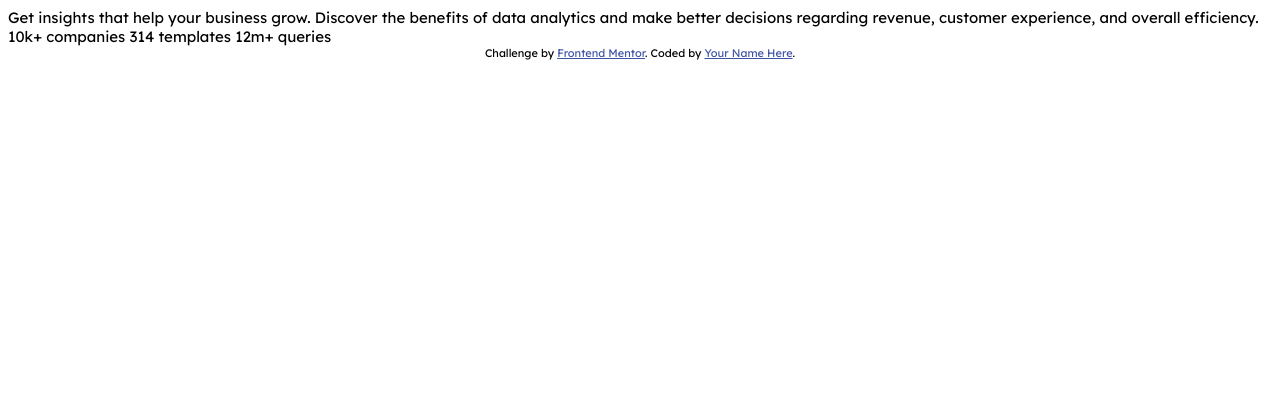
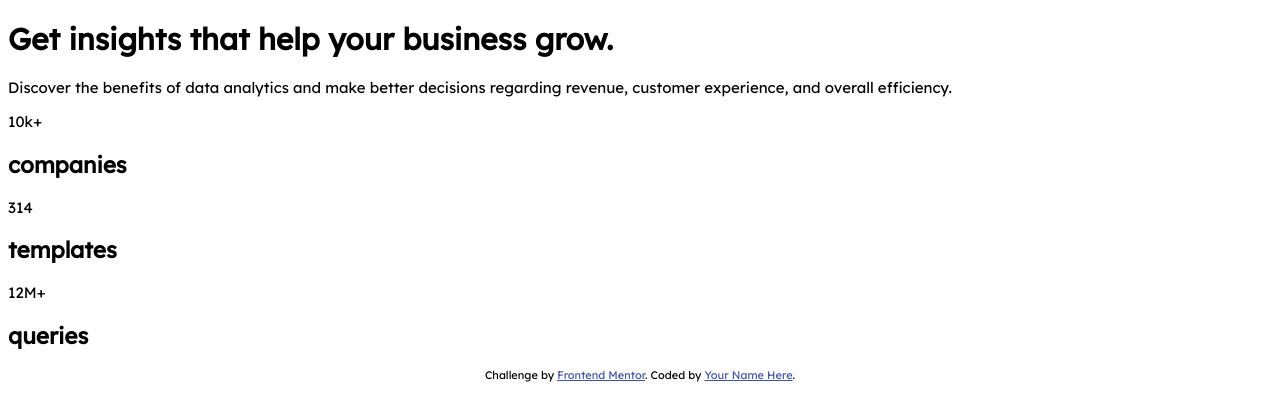
Before and after one commit to HenriBresteau/FeM-Stats-preview-card, a plain HTML site: page index.html in a window 1280 px wide. Drawn offline with Linux system fonts and the light colour scheme.

Commit message:
structure html

```diff
--- a/index.html
+++ b/index.html
@@ -17,15 +17,36 @@
 </head>
 
 <body>
-
-  Get insights that help your business grow.
-
-  Discover the benefits of data analytics and make better decisions regarding revenue, customer
-  experience, and overall efficiency.
-
-  10k+ companies
-  314 templates
-  12m+ queries
+  <main>
+    <div class="container">
+      <div class="card">
+        <div class="cardHeader"></div>
+        <div class="cardContent">
+          <div class="cardTitle">
+            <h1>Get <span class="color">insights</span> that help your business grow.</h1>
+          </div>
+          <div class="cardSubTitle">
+            <p>Discover the benefits of data analytics and make better decisions regarding revenue, customer
+              experience, and overall efficiency.</p>
+          </div>
+          <div class="cardFigures">
+            <div class="figure">
+              <div class="number">10k+ </div>
+              <h2>companies</h2>
+            </div>
+            <div class="figure">
+              <div class="number">314</div>
+              <h2>templates</h2>
+            </div>
+            <div class="figure">
+              <div class="number">12M+</div>
+              <h2>queries</h2>
+            </div>
+          </div>
+        </div>
+      </div>
+    </div>
+  </main>
   <Footer>
     <div class="attribution">
       Challenge by <a href="https://www.frontendmentor.io?ref=challenge" target="_blank">Frontend Mentor</a>.
```
